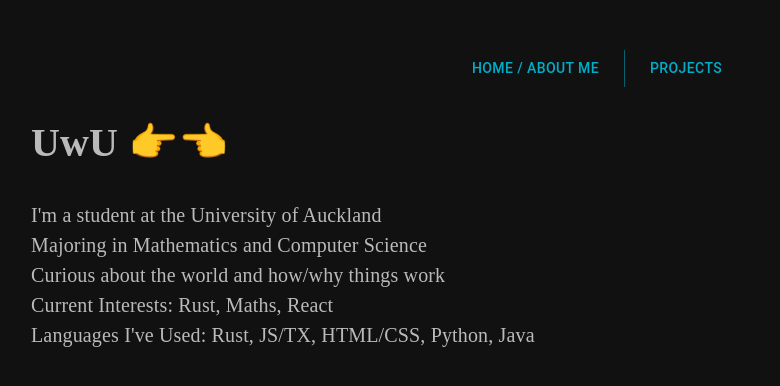
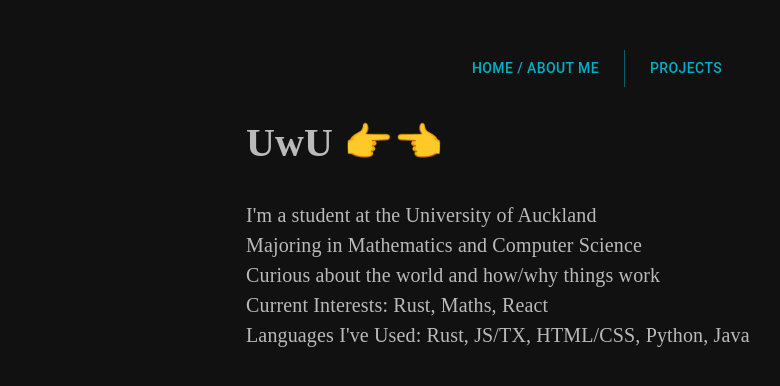
Before and after one commit to selareid/www.selareid.com, a React (Create React App) app: page / in a window 1280 px wide. Shown: the top 386 px of the page, without its empty margins (43-823 px from the left). Built offline with nearby package versions, Linux system fonts and the light colour scheme.

Commit message:
Added class contentContainer for broad content css Added some width constraints

```diff
--- a/src/App.css
+++ b/src/App.css
@@ -13,6 +13,11 @@
   align-items: center;
 }
 
+.contentContainer {
+  min-width: 250px;
+  max-width: 750px;
+}
+
 .navButton {
   padding-right: 25px;
   padding-left: 25px;
--- a/src/pages/AboutMe.tsx
+++ b/src/pages/AboutMe.tsx
@@ -4,7 +4,7 @@ import "./AboutMe.css";
 
 const AboutMe: React.FC = () => {
     return (
-        <Container fixed>
+        <Container fixed className="contentContainer">
             <h1>UwU 👉👈</h1>
             <p>
                 I'm a student at the University of Auckland <br/>
```
